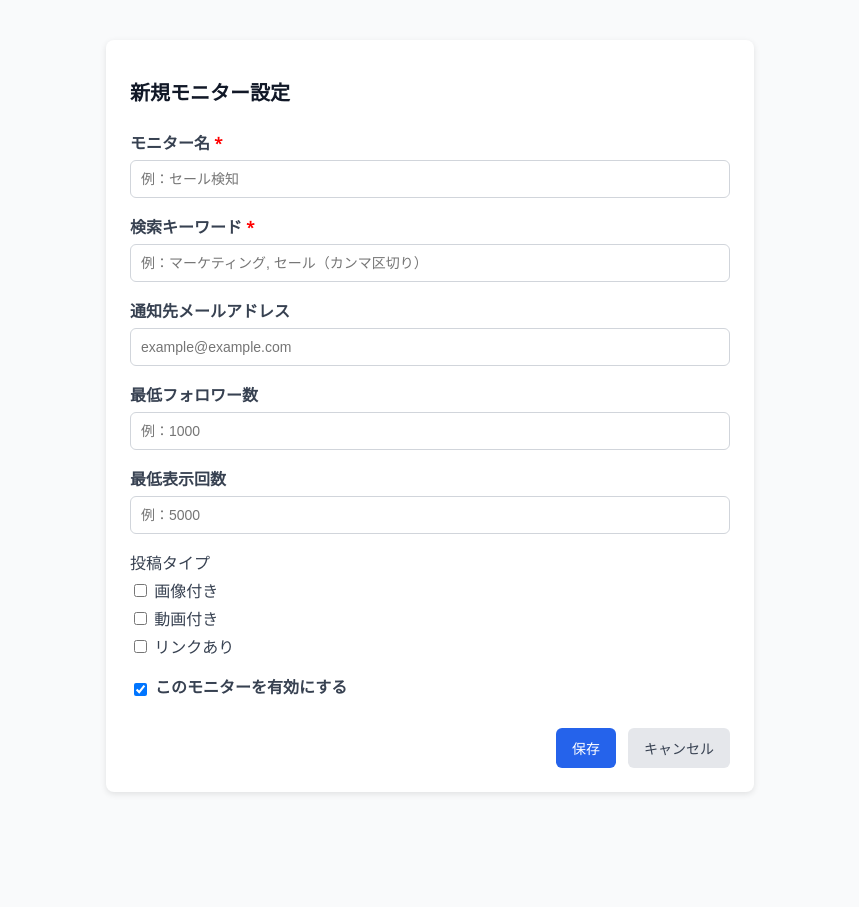
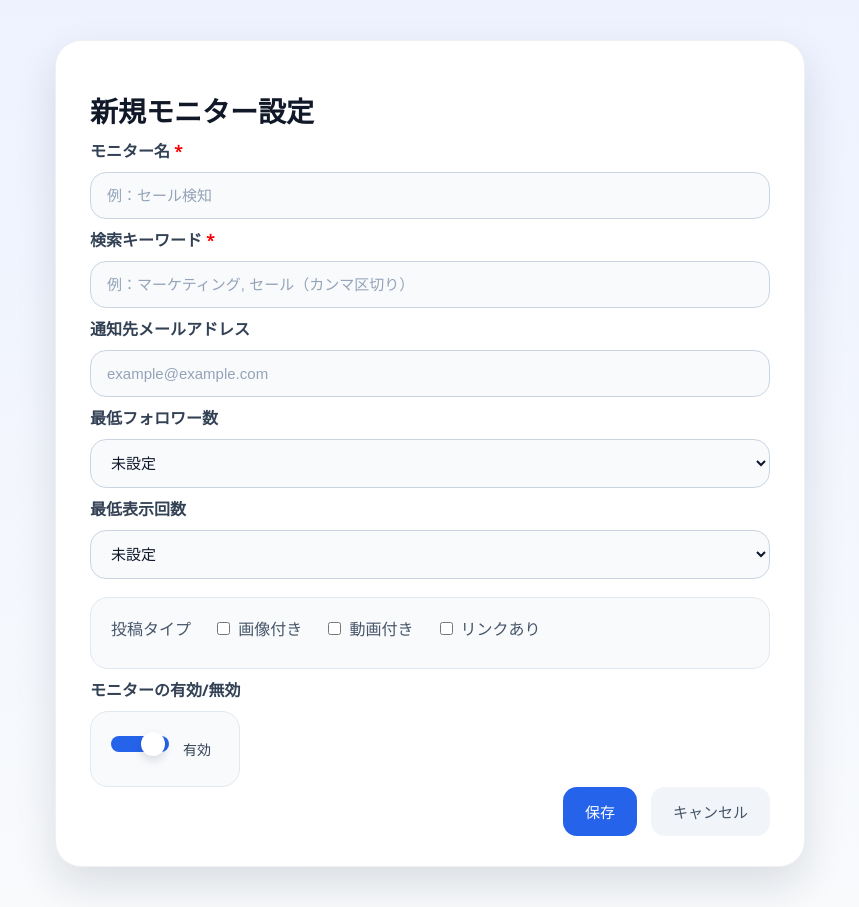
Before and after one commit to act-Idea/X_MonitorAndNotify, a Flask app: page /setting in a window 1280 px wide. Shown: the whole page, without its empty margins (210-1069 px from the left). Before the commit the page ends 794 px from the top, so only its background shows below. Run offline with Flask 3, Linux system fonts and the light colour scheme; the visitor is signed in with stand-in values (Sample User, id 1); some libraries are stand-ins or nearby versions.

Commit message:
画面イメージ　修正

```diff
--- a/static/css/setting.css
+++ b/static/css/setting.css
@@ -1,76 +1,185 @@
 body {
   font-family: "Segoe UI", "Noto Sans JP", sans-serif;
-  background-color: #f9fafb;
+  background: linear-gradient(180deg, #eef2ff 0%, #f8fafc 100%);
   margin: 0;
   padding: 0;
+  color: #1f2937;
 }
 
 .container {
-  max-width: 600px;
+  max-width: 680px;
   margin: 40px auto;
-  background-color: #fff;
-  padding: 24px;
-  border-radius: 8px;
-  box-shadow: 0 2px 6px rgba(0, 0, 0, 0.1);
+  background-color: #ffffff;
+  padding: 30px 34px;
+  border-radius: 26px;
+  box-shadow: 0 18px 42px rgba(15, 23, 42, 0.12);
+  border: 1px solid rgba(148, 163, 184, 0.16);
 }
 
 h1 {
-  font-size: 20px;
-  margin-bottom: 24px;
+  font-size: 28px;
+  margin-bottom: 8px;
   color: #111827;
+}
+
+.subheading {
+  margin: 0 0 28px;
+  color: #475569;
+  line-height: 1.75;
+}
+
+.field {
+  margin-top: 8px;
 }
 
 label {
   display: block;
-  margin-bottom: 6px;
-  font-weight: 600;
-  color: #374151;
+  margin-bottom: 10px;
+  font-weight: 700;
+  color: #334155;
 }
 
 input[type="text"],
 input[type="email"],
-input[type="number"] {
+input[type="number"],
+select {
   width: 100%;
-  padding: 10px;
-  margin-bottom: 16px;
-  border: 1px solid #d1d5db;
-  border-radius: 6px;
-  font-size: 14px;
+  padding: 14px 16px;
+  border: 1px solid #cbd5e1;
+  border-radius: 16px;
+  font-size: 15px;
+  color: #0f172a;
+  background-color: #f8fafc;
   box-sizing: border-box;
+  transition: border-color 0.2s ease, box-shadow 0.2s ease;
+}
+
+input[type="text"]:focus,
+input[type="email"]:focus,
+input[type="number"]:focus,
+select:focus {
+  outline: none;
+  border-color: #60a5fa;
+  box-shadow: 0 0 0 4px rgba(96, 165, 250, 0.12);
+}
+
+input::placeholder {
+  color: #94a3b8;
 }
 
 .checkbox-group {
-  margin-bottom: 16px;
+  margin-top: 18px;
+  padding: 18px 20px;
+  border: 1px solid #e2e8f0;
+  border-radius: 18px;
+  background-color: #f8fafc;
 }
 
 .checkbox-group label {
-  font-weight: normal;
-  display: block;
-  margin-bottom: 4px;
+  font-weight: 500;
+  display: inline-flex;
+  align-items: center;
+  margin-right: 18px;
+  color: #475569;
 }
 
-.toggle {
-  display: flex;
-  align-items: center;
-  margin-bottom: 24px;
+.checkbox-group input {
+  margin-right: 8px;
 }
 
-.toggle input {
-  margin-right: 8px;
+.toggle-label {
+  display: block;
+  font-weight: 700;
+  color: #334155;
+}
+
+.switch-wrapper {
+  display: inline-flex;
+  align-items: center;
+  gap: 14px;
+  padding: 16px 20px;
+  border: 1px solid #e2e8f0;
+  border-radius: 18px;
+  background: #f8fafc;
+}
+
+.switch-wrapper input[type="checkbox"] {
+  position: absolute;
+  opacity: 0;
+  width: 0;
+  height: 0;
+}
+
+.toggle-switch {
+  width: 58px;
+  height: 32px;
+  border-radius: 999px;
+  display: inline-flex;
+  align-items: center;
+  position: relative;
+  cursor: pointer;
+  transition: background-color 0.2s ease;
+}
+
+.toggle-track,
+.toggle-thumb {
+  position: absolute;
+  top: 50%;
+  transform: translateY(-50%);
+}
+
+.toggle-track {
+  left: 0;
+  width: 100%;
+  height: 16px;
+  border-radius: 999px;
+  background: #cbd5e1;
+  transition: background-color 0.2s ease;
+}
+
+.toggle-thumb {
+  left: 4px;
+  width: 24px;
+  height: 24px;
+  border-radius: 50%;
+  background: white;
+  box-shadow: 0 4px 10px rgba(15, 23, 42, 0.14);
+  transition: left 0.2s ease;
+}
+
+.switch-wrapper input[type="checkbox"]:checked + .toggle-switch .toggle-track {
+  background: #2563eb;
+}
+
+.switch-wrapper input[type="checkbox"]:checked + .toggle-switch .toggle-thumb {
+  left: 30px;
+}
+
+.toggle-text {
+  font-size: 14px;
+  color: #334155;
+  min-width: 36px;
 }
 
 .buttons {
   display: flex;
   justify-content: flex-end;
-  gap: 12px;
+  gap: 14px;
+  flex-wrap: wrap;
 }
 
 button {
-  padding: 10px 16px;
-  font-size: 14px;
+  padding: 14px 22px;
+  font-size: 15px;
   border: none;
-  border-radius: 6px;
+  border-radius: 14px;
   cursor: pointer;
+  transition: transform 0.15s ease, box-shadow 0.15s ease, background-color 0.15s ease;
+}
+
+button:hover {
+  transform: translateY(-1px);
+  box-shadow: 0 10px 24px rgba(59, 130, 246, 0.14);
 }
 
 .save-btn {
@@ -79,25 +188,26 @@ button {
 }
 
 .save-btn:hover {
-  background-color: #1e40af;
+  background-color: #1d4ed8;
 }
 
 .cancel-btn {
-  background-color: #e5e7eb;
-  color: #374151;
+  background-color: #f1f5f9;
+  color: #475569;
 }
 
 .cancel-btn:hover {
-  background-color: #d1d5db;
+  background-color: #e2e8f0;
 }
 
 .flash {
-  background: #fffbeb;
-  border: 1px solid #f5e1a7;
-  padding: 10px;
-  border-radius: 8px;
-  color: #7c4a00;
-  margin-bottom: 16px;
+  background: #f8fafc;
+  border: 1px solid #bae6fd;
+  padding: 14px 16px;
+  border-radius: 16px;
+  color: #0c4a6e;
+  margin-bottom: 20px;
+  box-shadow: inset 0 1px 2px rgba(15, 23, 42, 0.04);
 }
 
 @media (max-width: 640px) {
--- a/templates/setting.html
+++ b/templates/setting.html
@@ -19,30 +19,50 @@
     {% endwith %}
 
     <form method="POST">
+      <div class="field">
         <label for="monitor_name">モニター名 <span style="color:red;">*</span></label>
         <input type="text" id="monitor_name" name="monitor_name"
                placeholder="例：セール検知"
                value="{{ monitor_data.monitor_name or '' }}" required />
+      </div>
 
+      <div class="field">
         <label for="keyword">検索キーワード <span style="color:red;">*</span></label>
         <input type="text" id="keyword" name="keyword"
                placeholder="例：マーケティング, セール（カンマ区切り）"
                value="{% if monitor_data.keywords %}{{ monitor_data.keywords|join(', ') }}{% endif %}" required />
+      </div>
 
+      <div class="field">
         <label for="email">通知先メールアドレス</label>
         <input type="email" id="email" name="email"
                placeholder="example@example.com"
                value="{{ monitor_data.notify_email or '' }}" />
+      </div>
 
+      <div class="field">
         <label for="followers">最低フォロワー数</label>
-      <input type="number" id="followers" name="followers" min="0"
-             placeholder="例：1000"
-             value="{{ monitor_data.followers_min or '' }}" />
+        <select id="followers" name="followers">
+          <option value="">未設定</option>
+          {% for count in range(1000, 10001, 1000) %}
+            <option value="{{ count }}" {% if monitor_data.followers_min == count %}selected{% endif %}>
+              {% if count == 1000 %}~{{ "{:,}".format(count) }}{% elif count == 10000 %}{{ "{:,}".format(count) }}~{% else %}{{ "{:,}".format(count) }}{% endif %}
+            </option>
+          {% endfor %}
+        </select>
+      </div>
 
+      <div class="field">
         <label for="views">最低表示回数</label>
-      <input type="number" id="views" name="views" min="0"
-             placeholder="例：5000"
-             value="{{ monitor_data.views_min or '' }}" />
+        <select id="views" name="views">
+          <option value="">未設定</option>
+          {% for count in range(1000, 10001, 1000) %}
+            <option value="{{ count }}" {% if monitor_data.views_min == count %}selected{% endif %}>
+              {% if count == 1000 %}~{{ "{:,}".format(count) }}{% elif count == 10000 %}{{ "{:,}".format(count) }}~{% else %}{{ "{:,}".format(count) }}{% endif %}
+            </option>
+          {% endfor %}
+        </select>
+      </div>
 
       <div class="checkbox-group">
         <label>投稿タイプ</label>
@@ -54,10 +74,17 @@
           {% if monitor_data and 'link' in monitor_data.post_types %}checked{% endif %} /> リンクあり</label>
       </div>
 
-      <div class="toggle">
+      <div class="field toggle-field">
+        <label class="toggle-label" for="enabled">モニターの有効/無効</label>
+        <div class="switch-wrapper">
           <input type="checkbox" id="enabled" name="enabled"
             {% if not monitor_data or monitor_data.is_enabled %}checked{% endif %} />
-        <label for="enabled">このモニターを有効にする</label>
+          <label for="enabled" class="toggle-switch">
+            <span class="toggle-track"></span>
+            <span class="toggle-thumb"></span>
+          </label>
+          <span class="toggle-text">{% if not monitor_data or monitor_data.is_enabled %}有効{% else %}無効{% endif %}</span>
+        </div>
       </div>
 
       <div class="buttons">
```
Also changed, not shown: static/css/list.css (+14 -4 lines), templates/list.html (+7 -1 lines). Lines whose indentation alone changed are shown as unchanged.
